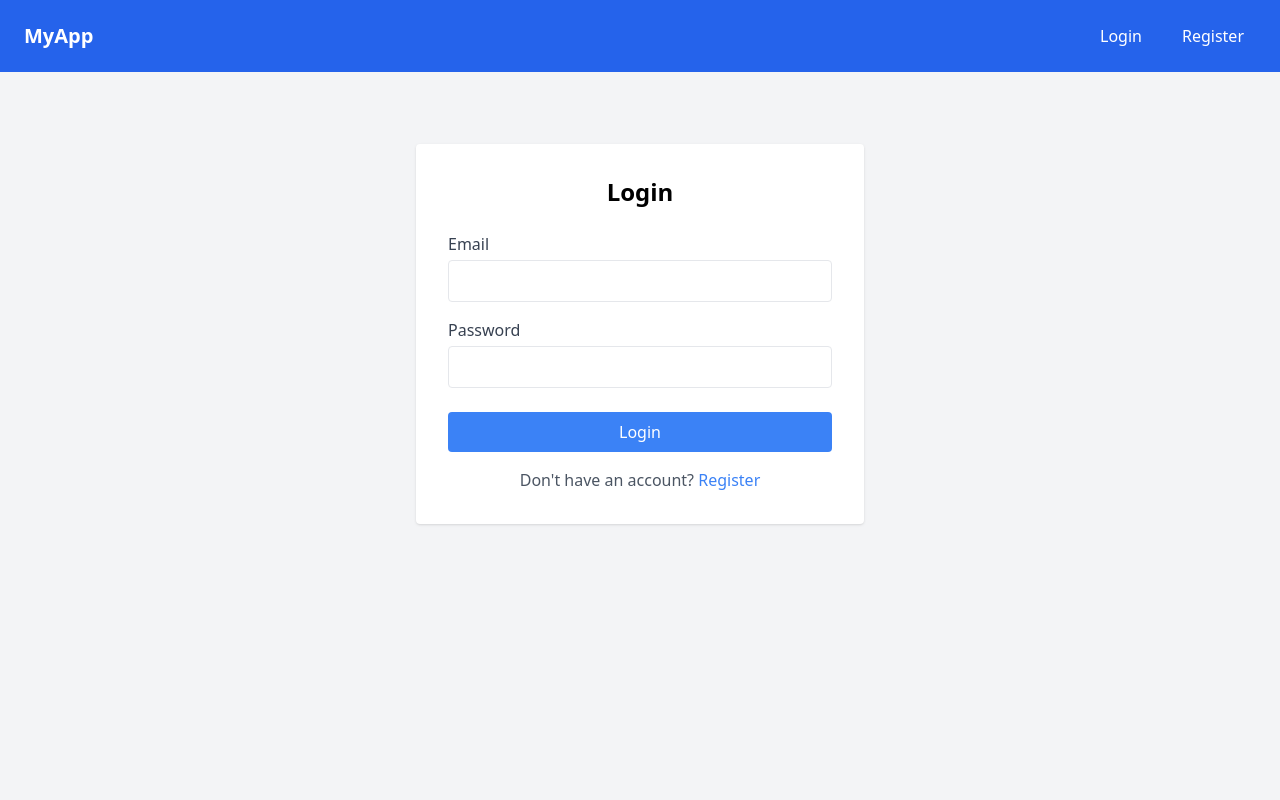
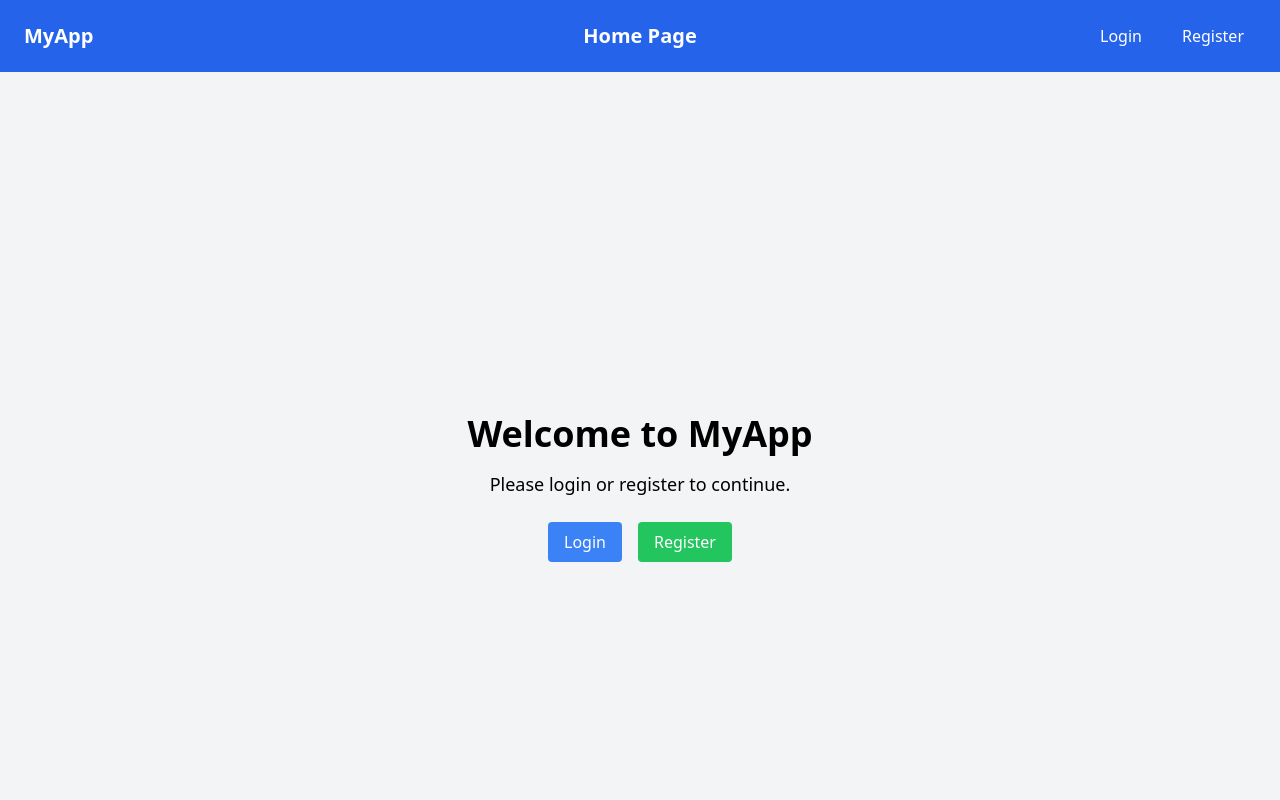
Before and after one commit to Danpav1/login_website, a React (Vite) app in the folder frontend/: page / in a window 1280 px wide. Before the commit this address led to /login. Shown: the top 800 px of the page. Built offline with nearby package versions, Linux system fonts and the light colour scheme.

Commit message:
feat: added a home page, updated router to handle home page, updated navbar to showcase what page we are currently in, updated navbar to have the username be a drop down menu which includes logout

```diff
--- a/frontend/src/App.jsx
+++ b/frontend/src/App.jsx
@@ -2,12 +2,13 @@
 import React, { Suspense, lazy } from 'react';
 import { BrowserRouter as Router, Routes, Route } from 'react-router-dom';
 import Navbar from './components/Navbar';
-import Footer from './components/Footer'; // Import the Footer
+import Footer from './components/Footer'; // Assuming you have a Footer
 import { AuthProvider } from './contexts/AuthContext';
 import ProtectedRoute from './components/ProtectedRoute';
 import LoadingSpinner from './components/LoadingSpinner';
 
 // Lazy-loaded pages for code splitting
+const HomePage = lazy(() => import('./pages/HomePage'));
 const LoginPage = lazy(() => import('./pages/LoginPage'));
 const RegisterPage = lazy(() => import('./pages/RegisterPage'));
 const DashboardPage = lazy(() => import('./pages/DashboardPage'));
@@ -21,15 +22,8 @@ function App() {
         <div className="container mx-auto p-4">
           <Suspense fallback={<LoadingSpinner />}>
             <Routes>
-              {/* Default Route: Redirect based on authentication status */}
-              <Route
-                path="/"
-                element={
-                  <ProtectedRoute>
-                    <DashboardPage />
-                  </ProtectedRoute>
-                }
-              />
+              {/* Home Page Route */}
+              <Route path="/" element={<HomePage />} />
 
               {/* Login Route */}
               <Route path="/login" element={<LoginPage />} />
@@ -37,7 +31,7 @@ function App() {
               {/* Register Route */}
               <Route path="/register" element={<RegisterPage />} />
 
-              {/* Dashboard Route */}
+              {/* Dashboard Route (Protected) */}
               <Route
                 path="/dashboard"
                 element={
@@ -52,7 +46,7 @@ function App() {
             </Routes>
           </Suspense>
         </div>
-        <Footer />
+        <Footer /> {/* Add Footer below the Routes */}
       </Router>
     </AuthProvider>
   );
--- a/frontend/src/components/Navbar.jsx
+++ b/frontend/src/components/Navbar.jsx
@@ -1,37 +1,108 @@
 // src/components/Navbar.jsx
-import React, { useContext } from 'react';
-import { Link } from 'react-router-dom';
+import React, { useContext, useState, useEffect, useRef } from 'react';
+import { Link, useLocation } from 'react-router-dom';
 import { AuthContext } from '../contexts/AuthContext';
 
 const Navbar = () => {
   const { token, user, logout } = useContext(AuthContext);
+  const location = useLocation();
+  const [dropdownOpen, setDropdownOpen] = useState(false);
+  const dropdownRef = useRef(null);
+
+  // Mapping of routes to page titles
+  const routeTitles = {
+    '/': 'Home',
+    '/login': 'Login',
+    '/register': 'Register',
+    '/dashboard': 'Dashboard',
+    // Add more routes and their titles as needed
+  };
+
+  // Determine the current page title
+  const currentPageTitle = routeTitles[location.pathname] || 'Page';
+
+  // Toggle dropdown visibility
+  const toggleDropdown = () => {
+    setDropdownOpen((prev) => !prev);
+  };
+
+  // Close dropdown when clicking outside
+  useEffect(() => {
+    const handleClickOutside = (event) => {
+      if (
+        dropdownRef.current &&
+        !dropdownRef.current.contains(event.target)
+      ) {
+        setDropdownOpen(false);
+      }
+    };
+
+    document.addEventListener('mousedown', handleClickOutside);
+    return () => {
+      document.removeEventListener('mousedown', handleClickOutside);
+    };
+  }, []);
 
   return (
     <nav className="bg-blue-600 text-white px-6 py-4">
-      <div className="container mx-auto flex justify-between items-center">
+      <div className="container mx-auto flex items-center justify-between relative">
+        {/* Left Section: Logo */}
+        <div className="flex-1">
           <Link to="/" className="text-xl font-bold">
             MyApp
           </Link>
-        <div className="flex space-x-4">
+        </div>
+
+        {/* Center Section: Page Title */}
+        <div className="absolute left-1/2 transform -translate-x-1/2 text-xl font-semibold">
+          {currentPageTitle} Page
+        </div>
+
+        {/* Right Section: Auth Links or Username Dropdown */}
+        <div className="flex-1 flex justify-end space-x-4 items-center">
           {token ? (
-            <>
-             <Link
-                to="/dashboard"
-                className="hover:bg-blue-700 px-3 py-2 rounded"
+            /* Username Dropdown */
+            <div className="relative" ref={dropdownRef}>
+              <button
+                onClick={toggleDropdown}
+                className="flex items-center focus:outline-none"
+                aria-haspopup="true"
+                aria-expanded={dropdownOpen}
               >
-                Dashboard
-              </Link>
+                <span className="mr-2">{user?.name || 'User'}</span>
+                {/* Dropdown Arrow Icon */}
+                <svg
+                  className="w-4 h-4"
+                  fill="none"
+                  stroke="currentColor"
+                  viewBox="0 0 24 24"
+                  xmlns="http://www.w3.org/2000/svg"
+                >
+                  <path
+                    strokeLinecap="round"
+                    strokeLinejoin="round"
+                    strokeWidth={2}
+                    d="M19 9l-7 7-7-7"
+                  />
+                </svg>
+              </button>
+
+              {dropdownOpen && (
+                <div className="absolute right-0 mt-2 w-48 bg-white text-gray-800 rounded-md shadow-lg z-20">
                   <button
-                onClick={logout}
-                className="hover:bg-blue-700 px-3 py-2 rounded"
+                    onClick={() => {
+                      logout();
+                      setDropdownOpen(false);
+                    }}
+                    className="w-full text-left px-4 py-2 hover:bg-gray-200"
                   >
                     Logout
                   </button>
-               <span className="flex items-center">
-                {user?.name || 'User'}
-              </span>
-            </>
+                </div>
+              )}
+            </div>
           ) : (
+            /* Login and Register Links */
             <>
               <Link
                 to="/login"
--- /dev/null
+++ b/frontend/src/pages/HomePage.jsx
@@ -0,0 +1,41 @@
+// src/pages/HomePage.jsx
+import React, { useContext, useEffect } from 'react';
+import { Link, useNavigate } from 'react-router-dom';
+import { AuthContext } from '../contexts/AuthContext';
+
+const HomePage = () => {
+  const { token } = useContext(AuthContext);
+  const navigate = useNavigate();
+
+  useEffect(() => {
+    if (token) {
+      // If authenticated, redirect to Dashboard
+      navigate('/dashboard');
+    }
+  }, [token, navigate]);
+
+  return (
+    <div className="flex flex-col items-center justify-center min-h-screen bg-gray-100 px-4">
+      <h1 className="text-4xl font-bold mb-4">Welcome to MyApp</h1>
+      <p className="text-lg mb-6 text-center">
+        Please login or register to continue.
+      </p>
+      <div className="flex space-x-4">
+        <Link
+          to="/login"
+          className="px-4 py-2 bg-blue-500 text-white rounded hover:bg-blue-600 transition"
+        >
+          Login
+        </Link>
+        <Link
+          to="/register"
+          className="px-4 py-2 bg-green-500 text-white rounded hover:bg-green-600 transition"
+        >
+          Register
+        </Link>
+      </div>
+    </div>
+  );
+};
+
+export default HomePage;
--- a/frontend/src/pages/LoginPage.jsx
+++ b/frontend/src/pages/LoginPage.jsx
@@ -1,14 +1,20 @@
 // src/pages/LoginPage.jsx
-import React, { useContext, useState } from 'react';
+import React, { useContext, useState, useEffect } from 'react';
 import { Formik, Form, Field, ErrorMessage } from 'formik';
 import { AuthContext } from '../contexts/AuthContext';
 import * as Yup from 'yup';
 import { useNavigate, Link } from 'react-router-dom';
 
 const LoginPage = () => {
-  const { login } = useContext(AuthContext);
+  const { login, token } = useContext(AuthContext);
   const navigate = useNavigate();
   const [serverError, setServerError] = useState('');
+
+  useEffect(() => {
+    if (token) {
+      navigate('/dashboard');
+    }
+  }, [token, navigate]);
 
   // Validation schema using Yup
   const validationSchema = Yup.object({
```
Also changed, not shown: 1 other file (tests, documents, lock files or other folders). Lines whose indentation alone changed are shown as unchanged.
